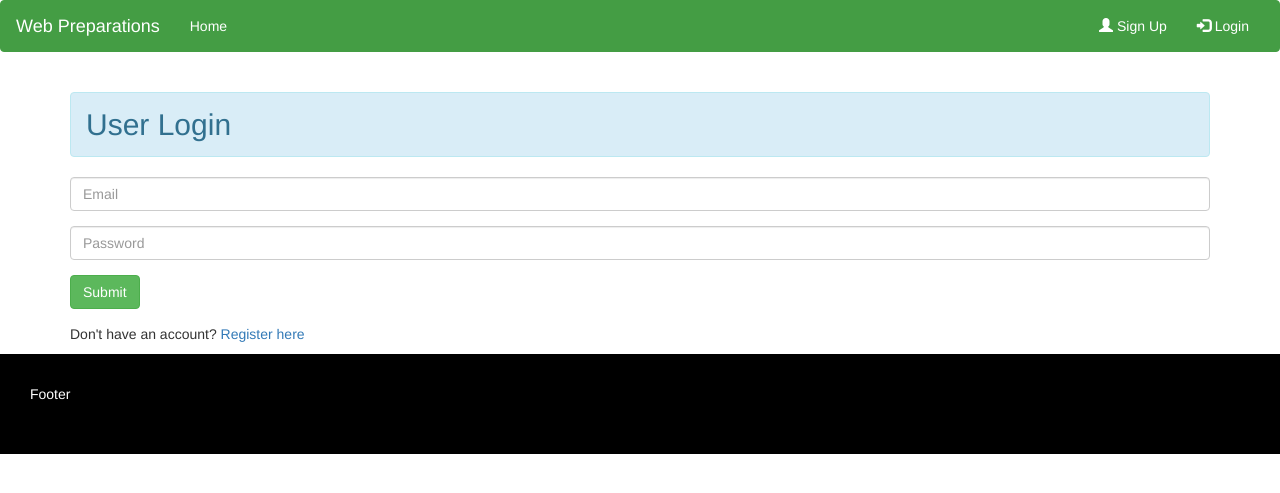
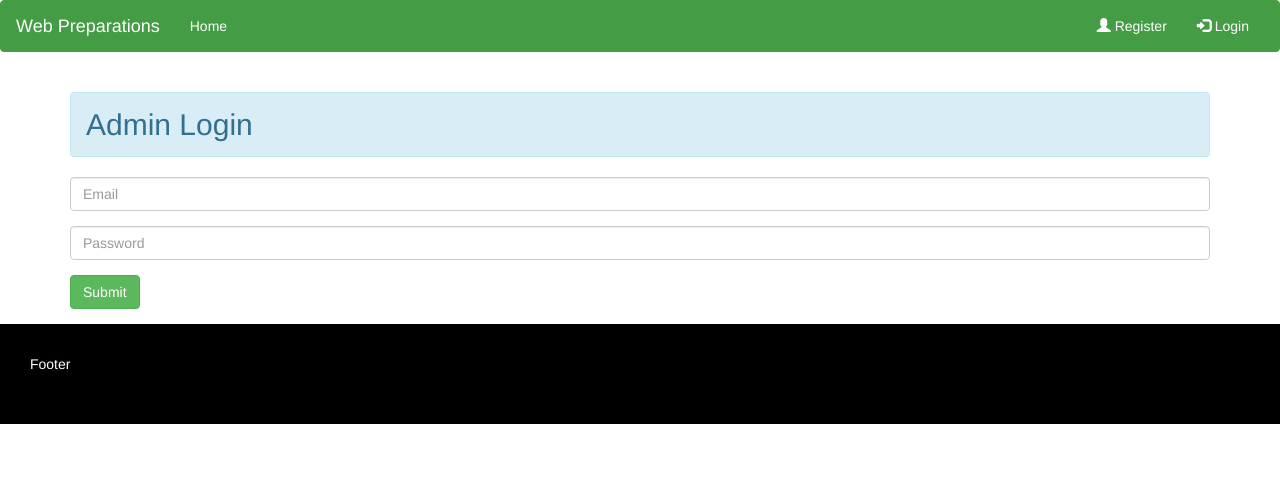
Before and after one commit to Gaurav57/eduvanz, a CodeIgniter app: page /eduvanz/index.php/users/login in a window 1280 px wide. Shown: the top 493 px of the page. Run offline with CodeIgniter, Linux system fonts and the light colour scheme; some libraries are stand-ins or nearby versions.

Commit message:
login functionality

```diff
--- a/application/controllers/Users.php
+++ b/application/controllers/Users.php
@@ -37,6 +37,7 @@ class Users extends CI_Controller
      */
     public function login()
     {
+        $data = [];
         if($this->input->post('loginSubmit'))
         {
             $this->form_validation->set_rules('email', 'Email', 'required|valid_email');
@@ -45,9 +46,9 @@ class Users extends CI_Controller
             {
                 $con['returnType'] = 'single';
                 $con['conditions'] = array(
-                    'email'=>$this->input->post('email'),
+                    'user_email'=>$this->input->post('email'),
                     'password' => md5($this->input->post('password')),
-                    'status' => '1'
+                    'is_active' => '1'
                 );
                 $checkLogin = $this->user->getRows($con);
                 if($checkLogin)
@@ -64,7 +65,7 @@ class Users extends CI_Controller
         }
         //load the view
         $this->load->view('header');
-        $this->load->view('users/login');
+        $this->load->view('users/login',$data);
         $this->load->view('footer');
     }
 
@@ -107,7 +108,7 @@ class Users extends CI_Controller
                 $insert = $this->user->insert($userData);
                 if($insert)
                 {
-                    $this->session->set_userdata('success_msg', 'Your registration was successfully.');
+                    $this->session->set_userdata('success_msg', 'Your registration has been successfully.');
                 }
                 else
                 {
@@ -115,7 +116,7 @@ class Users extends CI_Controller
                 }
             }
         }
-        $data['user'] = $userData;
+        //$data['user'] = $userData;
         //load the view
         $this->load->view('header');
         $this->load->view('users/registration', $data);
--- a/application/models/User.php
+++ b/application/models/User.php
@@ -3,6 +3,7 @@ class User extends CI_Model{
 function __construct()
 {
     $this->userTbl = 'user_details';
+    $this->adminTbl = 'admin_users';
 }
     /*
      * get rows from the users table
@@ -10,7 +11,7 @@ function __construct()
 function getRows($params = array())
 {
     $this->db->select('*');
-    $this->db->from($this->userTbl);
+    $this->db->from($this->adminTbl);
 
     //fetch data by conditions
     if(array_key_exists("conditions",$params))
--- a/application/views/header.php
+++ b/application/views/header.php
@@ -15,7 +15,7 @@
 
       </ul>
       <ul class="nav navbar-nav navbar-right">
-        <li><a href="<?php echo base_url(); ?>users/registration"><span class="glyphicon glyphicon-user"></span> Sign Up</a></li>
+        <li><a href="<?php echo base_url(); ?>users/registration"><span class="glyphicon glyphicon-user"></span> Register</a></li>
         <li><a href="<?php echo base_url(); ?>users/login"><span class="glyphicon glyphicon-log-in"></span> Login</a></li>
       </ul>
     </div>
--- a/application/views/users/header.php
+++ b/application/views/users/header.php
@@ -9,9 +9,7 @@
       <a class="navbar-brand" href="#">Web Preparations</a>
     </div>
     <div class="collapse navbar-collapse" id="myNavbar">
-      <ul class="nav navbar-nav">
-        <li class="#"><a href="<?php echo base_url(); ?>mobiles">Mobiles</a></li>
-      </ul>
+
       <ul class="nav navbar-nav navbar-right">
         <li><a href="<?php echo base_url(); ?>users/account"><span class="glyphicon glyphicon-user"></span>Profile</a></li>
         <li><a href="<?php echo base_url(); ?>users/login"><span class="glyphicon glyphicon-log-in"></span> Logout</a></li>
--- a/application/views/users/login.php
+++ b/application/views/users/login.php
@@ -10,7 +10,7 @@
 </head>
 <body>
 <div class="container">
-    <h2 class="alert alert-info">User Login</h2>
+    <h2 class="alert alert-info">Admin Login</h2>
     <?php
     if(!empty($success_msg)){
         echo '<p class="statusMsg">'.$success_msg.'</p>';
@@ -31,7 +31,6 @@
             <input type="submit" name="loginSubmit" class="btn btn-success" value="Submit"/>
         </div>
     </form>
-    <p class="footInfo">Don't have an account? <a href="<?php echo base_url(); ?>users/registration">Register here</a></p>
 </div>
 </body>
 </html>
--- a/application/views/users/registration.php
+++ b/application/views/users/registration.php
@@ -35,7 +35,7 @@
           <?php echo form_error('name','<span class="help-block">','</span>'); ?>
         </div>
         <div class="form-group">
-          <input type="number" maximum="99" class="form-control" name="age" id="age" placeholder="Age" required="" value="<?php echo !empty($user['age'])?$user['age']:''; ?>" readonly>
+          <input type="number" maxlength="99" class="form-control" name="age" id="age" placeholder="Age" required="" value="<?php echo !empty($user['age'])?$user['age']:''; ?>" readonly>
         </div>
         <div class="form-group">
           <input type="date" class="form-control" name="dob" placeholder="Date of Birth" id="dob" required="" value="<?php echo !empty($user['dob'])?$user['dob']:''; ?>">
@@ -62,7 +62,7 @@
         </div>
 
         <div class="form-group">
-            <input type="text" class="form-control" name="address" placeholder="Address" value="">
+            <input type="text" maxlength="50" class="form-control" name="address" placeholder="Address" value="">
             <span class="help-block">Maximum 50 characters allowed</span>
         </div>
 
```
